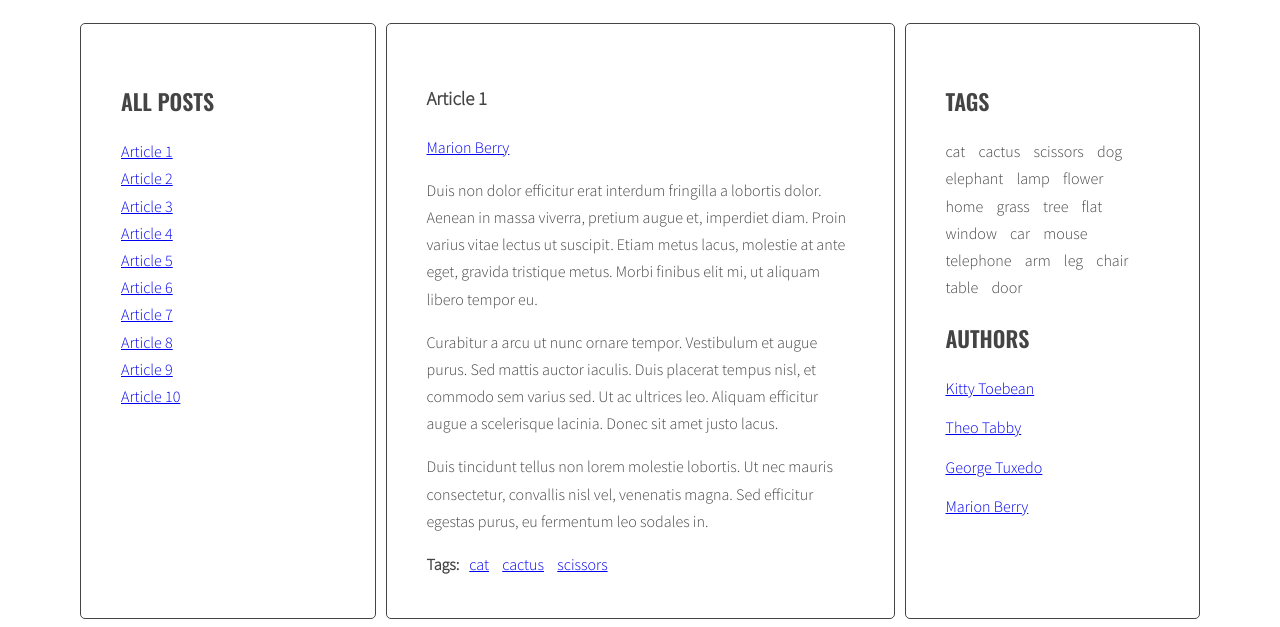
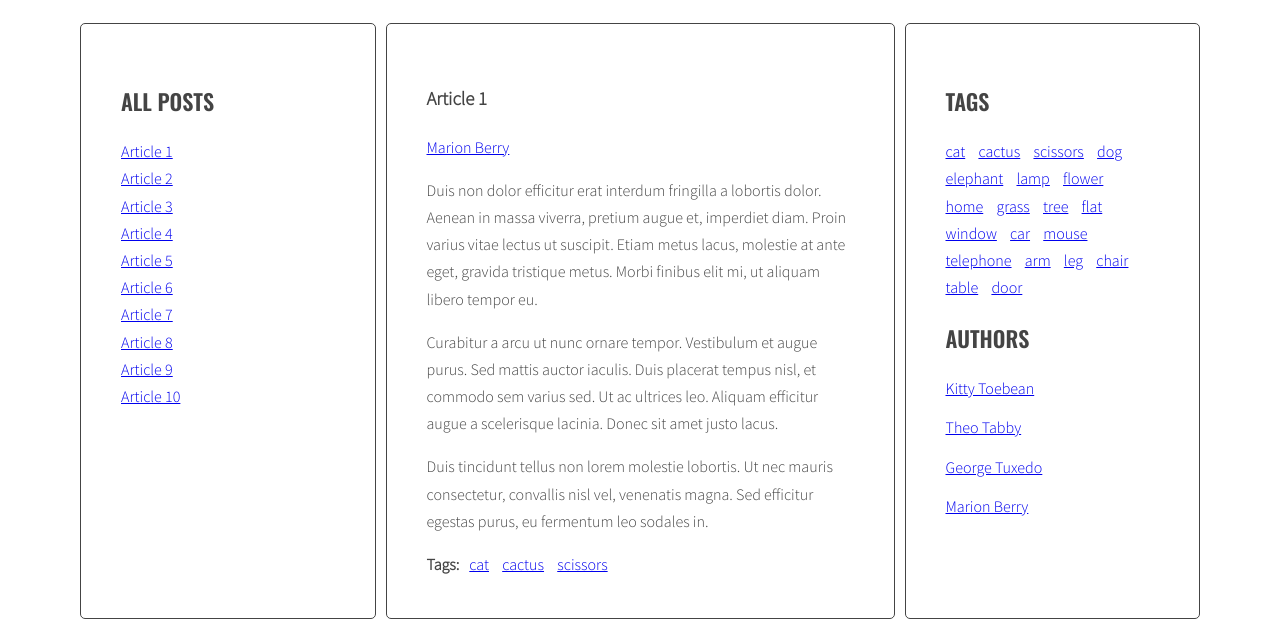
Before and after one commit to karolinabarnik/javascript-blog, a website: page index.html in a window 1280 px wide. Shown: the part 220-847 px from the top of the page. Drawn offline with nearby package versions, Linux system fonts and the light colour scheme.

Commit message:
Add handlebars

```diff
--- a/index.html
+++ b/index.html
@@ -244,7 +244,7 @@
         <li><a href="#{{ id }}"><span>{{ title }}</span></a></li>
 </script>
     <script id="template-tag-link" type="text/x-handlebars-template">
-        <li><a href="#tag- {{ tag }}">{{ tag }}</a></li>
+        <li><a href="#tag-{{ tag }}">{{ tag }}</a></li>
 </script>
 
     <script id="template-author-link" type="text/x-handlebars-template">
@@ -252,7 +252,7 @@
 </script>
     <script id="template-tag-cloud-link" type="text/x-handlebars-template">
         {{#each tags}}
-            <li>{{ tag }}</li>
+            <li><a href="#tag-{{ tag }}" class="{{ className }}"> {{ tag }}</a></li>
         {{/each}}
     </script>
 
--- a/js/script.js
+++ b/js/script.js
@@ -180,6 +180,7 @@ function generateTags() {
     /* tagList.innerHTML = allTagsHTML;*/
 
     tagList.innerHTML = templates.tagCloudLink(allTagsData);
+    console.log('allTagsData', allTagsData)
 
 }
 
@@ -305,7 +306,7 @@ function generateAuthors() {
     const authorsList = document.querySelector('.authors');
 
     /* [NEW] create variable for all links HTML code */
-    const tagsParams = calculateAuthorsParams(allAuthors);
+    /*const tagsParams = calculateAuthorsParams(allAuthors);
     console.log('tagsParams:', tagsParams)
     /*let allAuthorsHTML = '';*/
     const allLinksData = {
@@ -323,10 +324,10 @@ function generateAuthors() {
 
         /*allAuthorsHTML += authorLinkHTML;*/
 
-        allLinksData.tags.push({
+        allLinksData.push({
             tag: articleAuthor,
             count: allAuthors[articleAuthor],
-            className: calculateTagClass(allAuthors[articleAuthor], tagsParams)
+            className: calculateTagClass(allAuthors[articleAuthor])
         });
 
         /* [NEW] END LOOP: for each author in allAuthor: */
```
